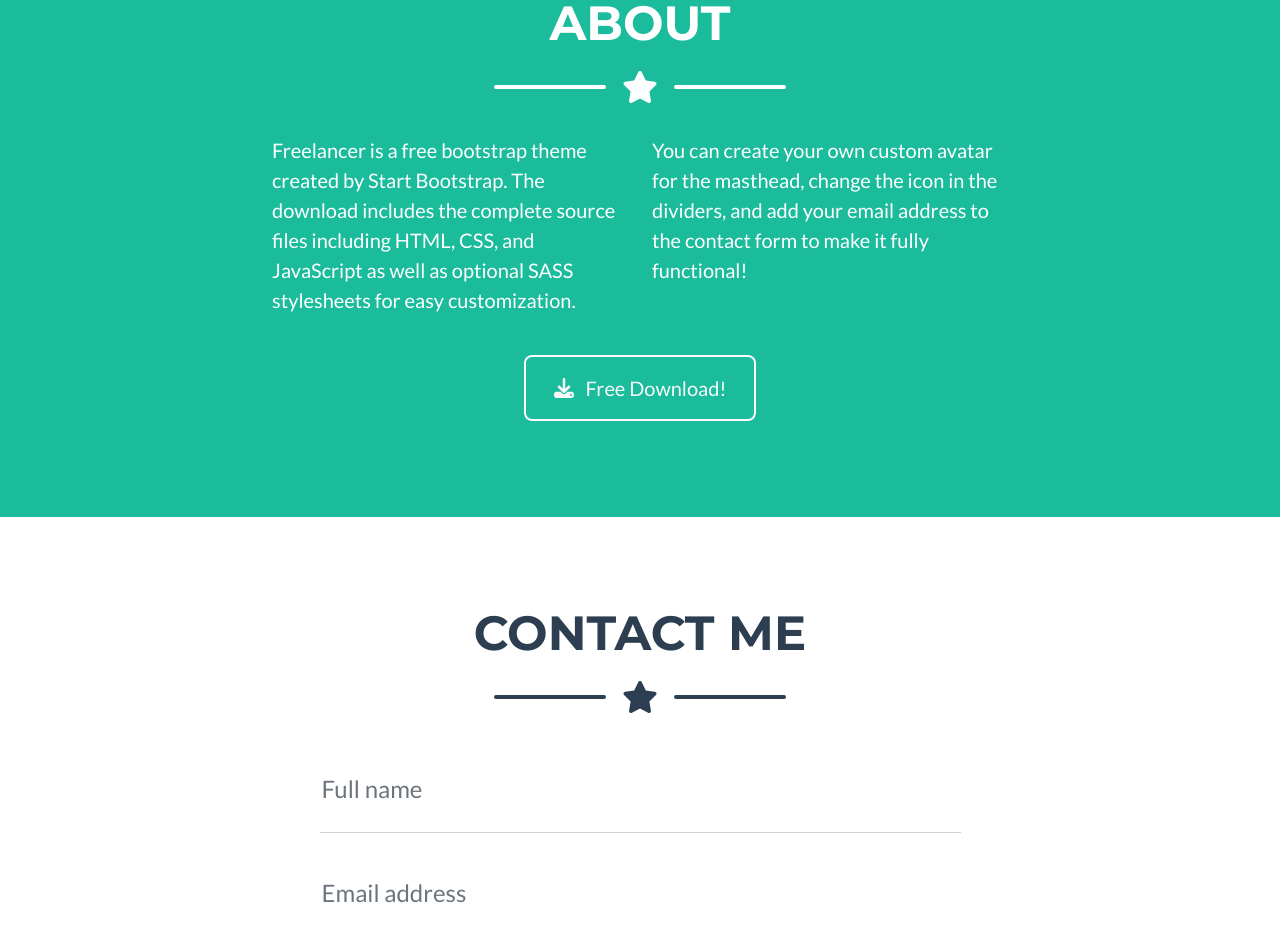
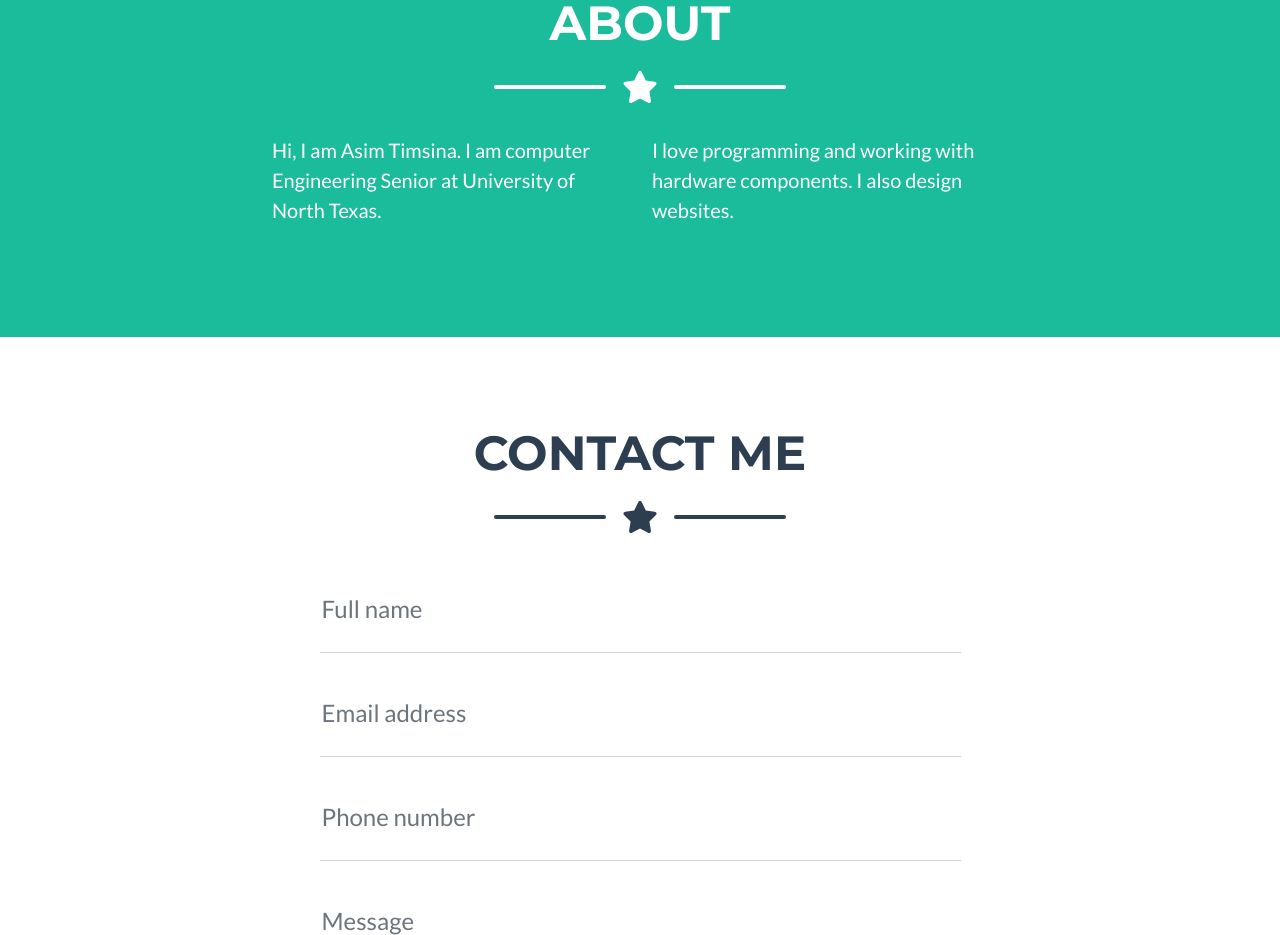
Before and after one commit to asimtimsina/website1, a website: page index.html in a window 1280 px wide. Shown: the part 1515-2450 px from the top of the page. Drawn offline with nearby package versions, Linux system fonts and the light colour scheme.

Commit message:
Update index.html

```diff
--- a/index.html
+++ b/index.html
@@ -105,6 +105,8 @@
                         <img class="img-fluid" src="dist/assets/img/portfolio/designer.jpeg" alt="..." />
                     </div>
                 </div>
+                </div>
+                </div>
 
     </section>
     <!-- About Section-->
@@ -121,22 +123,14 @@
             <!-- About Section Content-->
             <div class="row">
                 <div class="col-lg-4 ms-auto">
-                    <p class="lead">Freelancer is a free bootstrap theme created by Start Bootstrap. The download
-                        includes the complete source files including HTML, CSS, and JavaScript as well as optional SASS
-                        stylesheets for easy customization.</p>
+                    <p class="lead">Hi, I am Asim Timsina. I am computer Engineering Senior at University of North
+                        Texas.</p>
                 </div>
                 <div class="col-lg-4 me-auto">
-                    <p class="lead">You can create your own custom avatar for the masthead, change the icon in the
-                        dividers, and add your email address to the contact form to make it fully functional!</p>
+                    <p class="lead">I love programming and working with hardware components. I also design websites.</p>
                 </div>
             </div>
-            <!-- About Section Button-->
-            <div class="text-center mt-4">
-                <a class="btn btn-xl btn-outline-light" href="https://startbootstrap.com/theme/freelancer/">
-                    <i class="fas fa-download me-2"></i>
-                    Free Download!
-                </a>
-            </div>
+
         </div>
     </section>
     <!-- Contact Section-->
```
